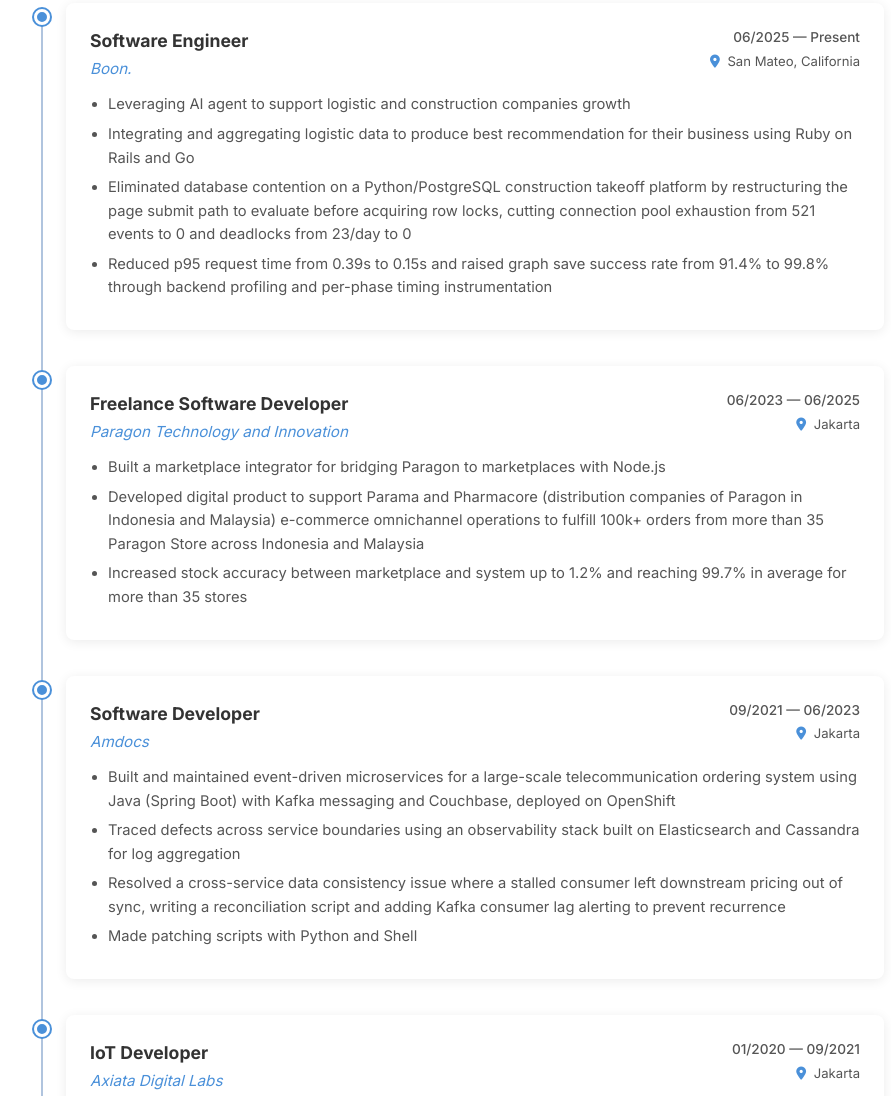
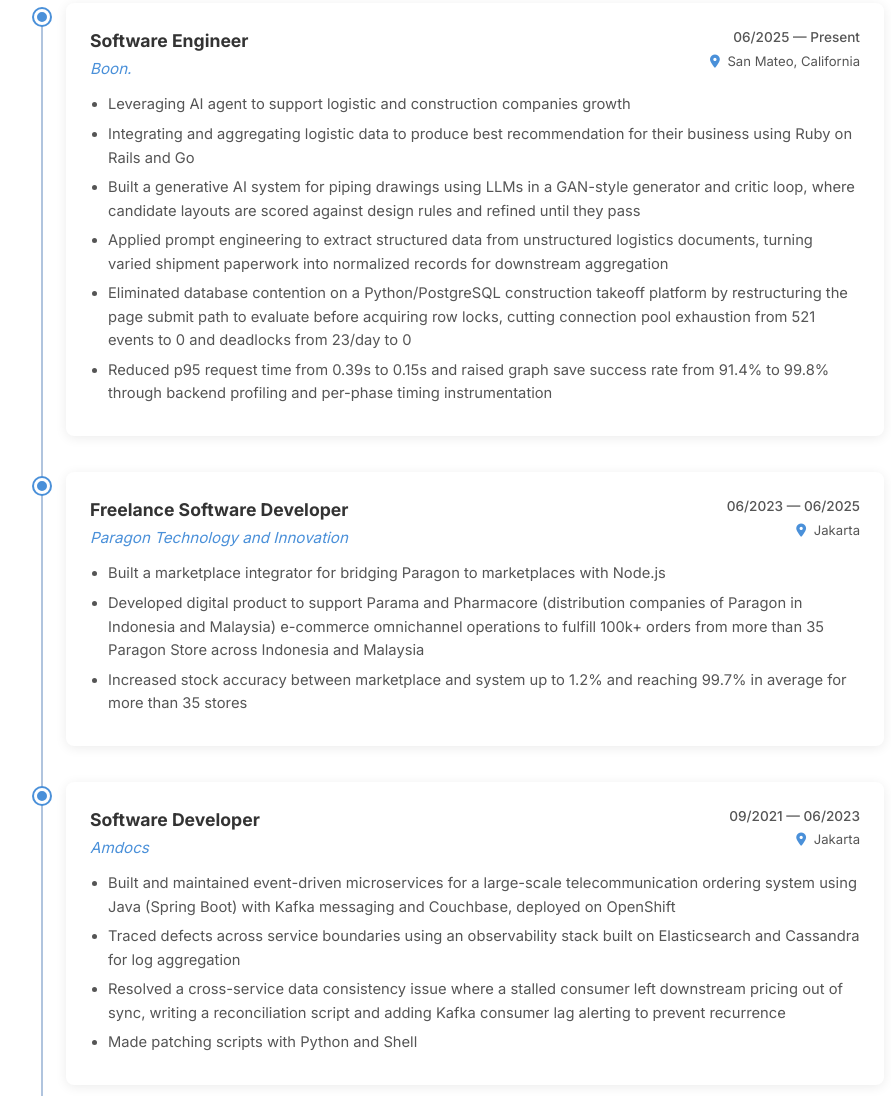
Before and after one commit to DwiHandoyo/portofolio, a plain HTML site: page index.html in a window 1280 px wide. Shown: the part 1687-2783 px from the top of the page, without its empty margins (181-1072 px from the left). Drawn offline with Linux system fonts and the light colour scheme.

Commit message:
feat: add generative AI and prompt engineering work at Boon
Co-Authored-By: Claude Opus 5 <noreply@anthropic.com>

```diff
--- a/index.html
+++ b/index.html
@@ -138,6 +138,8 @@
                         <ul>
                             <li>Leveraging AI agent to support logistic and construction companies growth</li>
                             <li>Integrating and aggregating logistic data to produce best recommendation for their business using Ruby on Rails and Go</li>
+                            <li>Built a generative AI system for piping drawings using LLMs in a GAN-style generator and critic loop, where candidate layouts are scored against design rules and refined until they pass</li>
+                            <li>Applied prompt engineering to extract structured data from unstructured logistics documents, turning varied shipment paperwork into normalized records for downstream aggregation</li>
                             <li>Eliminated database contention on a Python/PostgreSQL construction takeoff platform by restructuring the page submit path to evaluate before acquiring row locks, cutting connection pool exhaustion from 521 events to 0 and deadlocks from 23/day to 0</li>
                             <li>Reduced p95 request time from 0.39s to 0.15s and raised graph save success rate from 91.4% to 99.8% through backend profiling and per-phase timing instrumentation</li>
                         </ul>
```
